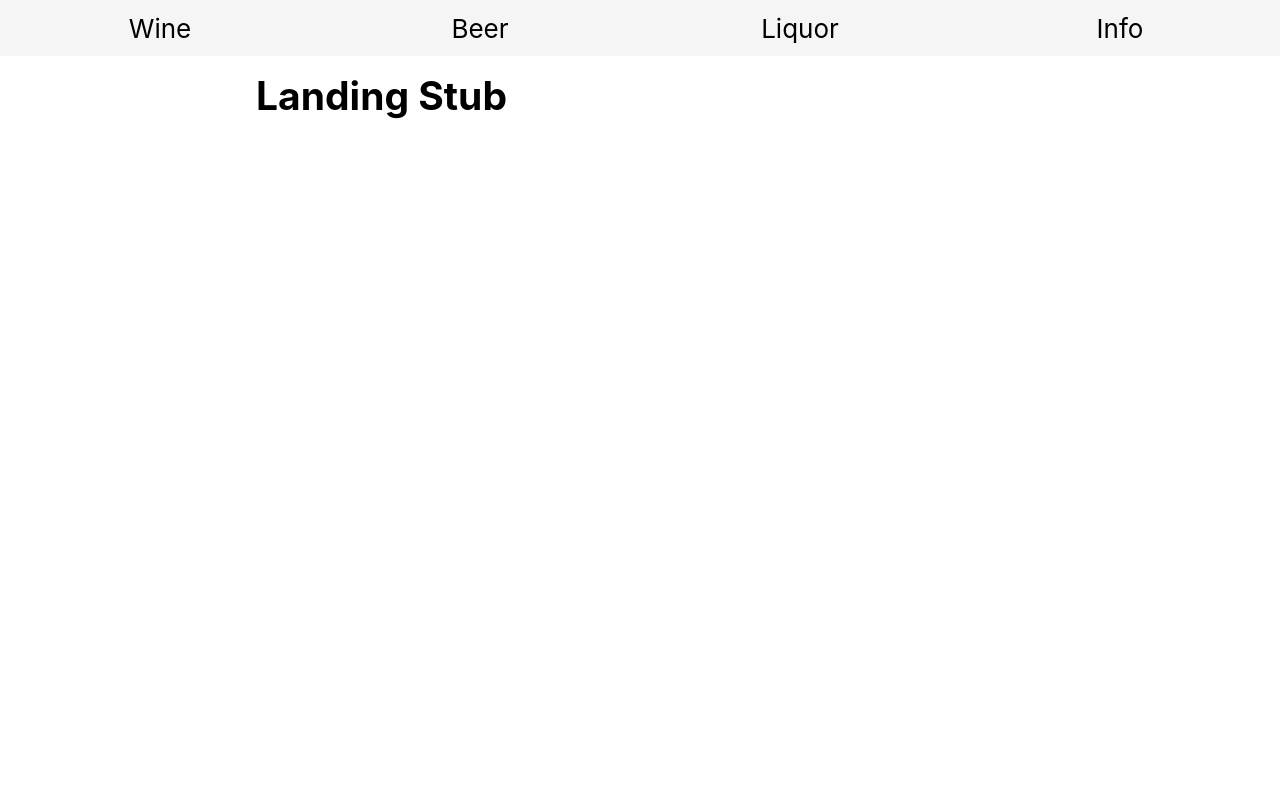
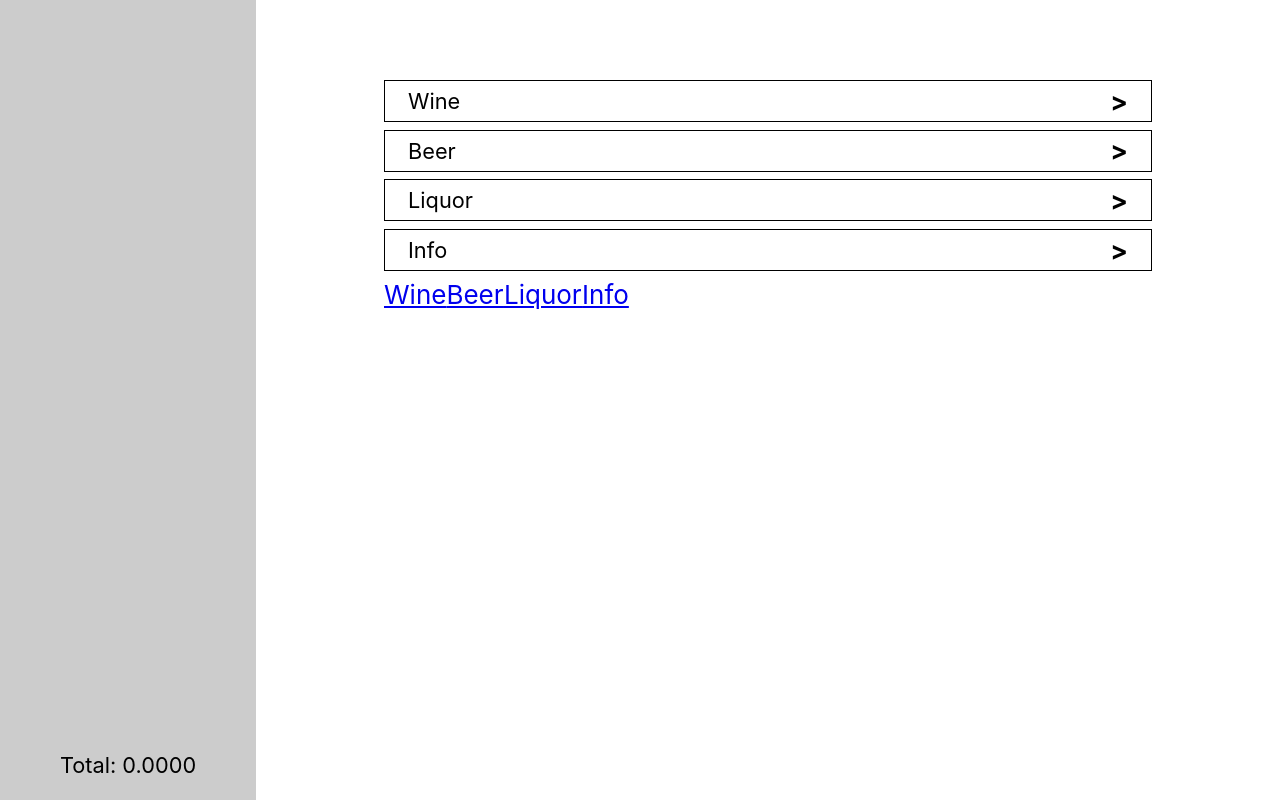
Before and after one commit to TLBdev/alcoholcontentcalculator, a React (Create React App) app: page / in a window 1280 px wide. Built offline with nearby package versions, Linux system fonts and the light colour scheme.

Commit message:
cart added

```diff
--- a/src/App.css
+++ b/src/App.css
@@ -9,17 +9,24 @@
   pointer-events: none;
 }
 
-@media (prefers-reduced-motion: no-preference) {
-  .App-logo {
-    animation: App-logo-spin infinite 20s linear;
-  }
+
+.App-header-one {
+
+  max-height: 100vh;
+  width: 100vw;
+  display: flex;
+  flex-direction: row;
+  align-items: center;
+  justify-content: center;
+  font-size: calc(10px + 2vmin);
+  color: black;
 }
-
 .App-header {
 
   max-height: 100vh;
+  width: 80vw;
   display: flex;
-  flex-direction: column;
+  flex-direction: row;
   align-items: center;
   justify-content: center;
   font-size: calc(10px + 2vmin);
@@ -73,13 +80,41 @@ nav {
   border-bottom: 2px solid black;
 }
 
+.sideBar{
+  display: flex;
+  background-color: rgba(0,0,0,.2);
+  height: 100vh;
+  max-height: 100vw;
+  width: 20vw;
+  text-align: center;
+
+  flex-direction: column;
+  justify-content: space-between;
+}
+
+.cartList{
+  height: 90vw;
+  max-height: 90vw;
+  display: flex;
+  overflow: scroll;
+  flex-direction: column;
+}
+
+.cartItem{
+  width: 100%;
+  display: flex;
+  flex-direction: row;
+  justify-content: space-between;
+  cursor: pointer;
+}
+
 .infoCont{
   height: 80vh;
   width: 60vw
 }
 
 section {
-  padding-top: 5vh;
+
   height: 80vh;
   width: 60vw;
 }
@@ -122,7 +157,8 @@ h3 {
   padding-right: 3%;
   text-align: left;
   margin-bottom: 1%;
-  height: 5vh
+  height: 5vh;
+  cursor: pointer;
 }
 
 p{
--- a/src/App.js
+++ b/src/App.js
@@ -5,8 +5,8 @@ import Beer from './components/Beer'
 import Wine from './components/Wine'
 import HardLiquor from './components/HardLiquor'
 import Info from './components/Info'
-import NavBar from './components/NavBar'
 import Main from './components/Main'
+import Cart from "./components/Cart"
 
 
 function App() {
@@ -35,16 +35,24 @@ function App() {
     }
   })
 
+  const [cart, setCart] = useState({
+    list: [],
+    total: 0,
+    idTicker: 0
+  })
+
   return (
-    <div className="App-header">
-      <NavBar setValues={setValues} />
-      <Switch>
-        <Route exact path='/'><Main /></Route>
-        <Route path='/beer'><Beer values={values} setValues={setValues} /></Route>
-        <Route path='/wine'><Wine values={values} setValues={setValues} /></Route>
-        <Route path='/liquor'><HardLiquor values={values} setValues={setValues} /></Route>
-        <Route path='/info'><Info /></Route>
-      </Switch>
+    <div className="App-header-one">
+      <Cart cart={cart} setCart={setCart} />
+      <div>
+        <Switch>
+          <Route exact path='/'><Main cart={cart} setCart={setCart} values={values} setValues={setValues} /></Route>
+          <Route path='/beer'><Beer values={values} setValues={setValues} cart={cart} setCart={setCart} /></Route>
+          <Route path='/wine'><Wine values={values} setValues={setValues} cart={cart} setCart={setCart} /></Route>
+          <Route path='/liquor'><HardLiquor values={values} setValues={setValues} cart={cart} setCart={setCart} /></Route>
+          <Route path='/info'><Info /></Route>
+        </Switch>
+      </div>
     </div>
   );
 }
--- a/src/components/Beer.js
+++ b/src/components/Beer.js
@@ -14,9 +14,9 @@ function Beer(props) {
 
             <Switch>
                 <Route exact path='/beer'><Beverage setValues={props.setValues} values={props.values} /></Route>
-                <Route path='/beer/amount'><Number setValues={props.setValues} values={props.values} /></Route>
+                <Route path='/beer/amount'><Number setValues={props.setValues} values={props.values} cart={props.cart} setCart={props.setCart} /></Route>
                 <Route path='/beer/container'><Container setValues={props.setValues} values={props.values} /></Route>
-                <Route path='/beer/result'><Results setValues={props.setValues} values={props.values} /></Route>
+                <Route path='/beer/result'><Results setValues={props.setValues} values={props.values} cart={props.cart} setCart={props.setCart} /></Route>
             </Switch>
 
         </div>
--- /dev/null
+++ b/src/components/Cart.js
@@ -0,0 +1,36 @@
+import React from 'react'
+import '../App.css';
+
+function Cart(props) {
+    function handleDelete(e) {
+        console.log(e.target.attributes.name.value)
+        let newlist = []
+        let del = {}
+        props.cart.list.forEach((i) => {
+            console.log(i)
+            if (i.id === parseInt(e.target.attributes.name.value)) {
+                del = i
+            } else {
+                newlist.push(i)
+            }
+        })
+
+        props.setCart({
+            ...props.cart,
+            list: newlist,
+            total: props.cart.total - (del.total / 18)
+        })
+    }
+    return (
+        <div className='sideBar'>
+            <div className='cartList' >
+                {props.cart.list.map((e) => { return (<div key={e.id} className="cartItem"><p>{`${e.drinkType} :  ${(e.total / 18).toFixed(4)}`}</p> <p onClick={handleDelete} name={parseInt(e.id)} >X </p></div>) })}
+            </div>
+            <div>
+                <p>{`Total: ${props.cart.total.toFixed(4)}`}</p>
+            </div>
+        </div>
+    )
+}
+
+export default Cart
--- a/src/components/HardLiquor.js
+++ b/src/components/HardLiquor.js
@@ -13,8 +13,8 @@ function HardLiquor(props) {
             <Switch>
                 <Route exact path='/liquor'><DrinkType setValues={props.setValues} values={props.values} /></Route>
                 <Route path='/liquor/container'><Container setValues={props.setValues} values={props.values} /></Route>
-                <Route path='/liquor/amount'><Amount setValues={props.setValues} values={props.values} /></Route>
-                <Route path='/liquor/result'><Results values={props.values} /></Route>
+                <Route path='/liquor/amount'><Amount setValues={props.setValues} values={props.values} cart={props.cart} setCart={props.setCart} /></Route>
+                <Route path='/liquor/result'><Results setValues={props.setValues} values={props.values} cart={props.cart} setCart={props.setCart} /></Route>
             </Switch>
 
         </div>
--- a/src/components/Main.js
+++ b/src/components/Main.js
@@ -1,14 +1,72 @@
 import React from 'react'
 import '../App.css';
+import { Link, useHistory } from 'react-router-dom';
 
-function Info() {
+function Main(props) {
+
+    const history = useHistory()
+
+
+
+    const reset = (e) => {
+
+        props.setValues({
+            drinkType: e.currentTarget.attributes.id.value,
+            abv: 0,
+            container: 0,
+            amount: "",
+            total: 0,
+            glass: false,
+            professional: false,
+            home: false,
+            draft: false,
+            slideCounter: 0,
+            actionCode: {
+                bevType: "00",
+                contType: "00",
+                glass: "NA",
+                professional: "NA",
+                home: "NA",
+                draft: "NA",
+                amount: "00"
+            }
+        })
+
+    }
+
+    const handleClick = (e) => {
+        reset(e)
+        history.push(`/${e.currentTarget.attributes.name.value}`)
+    }
+
     return (
-        <div className='infoCont'>
+
+
+        <div className='App-header'>
             <section>
-                <h1>Landing Stub</h1>
+                <div className='buttonDiv' id="Wine" name="wine" onClick={handleClick} >
+                    <p>Wine</p>
+                    <h4>{'>'}</h4>
+                </div>
+                <div className='buttonDiv' id="Beer" name="beer" onClick={handleClick} >
+                    <p>Beer</p>
+                    <h4>{'>'}</h4>
+                </div>
+                <div className="buttonDiv" id="Liquor" name="beer" onClick={handleClick} >
+                    <p>Liquor</p>
+                    <h4>{'>'}</h4>
+                </div>
+                <div className='buttonDiv' id="Info" name="beer" onClick={handleClick} >
+                    <p>Info</p>
+                    <h4>{'>'}</h4>
+                </div>
+                <Link to='/wine' name="Wine" onClick={reset} >Wine</Link>
+                <Link to='/beer' name="Beer" onClick={reset} >Beer</Link>
+                <Link to='/liquor' name="Liquor" onClick={reset} >Liquor</Link>
+                <Link to='/info' >Info</Link>
             </section>
         </div>
     )
 }
 
-export default Info
+export default Main
--- a/src/components/Wine.js
+++ b/src/components/Wine.js
@@ -11,10 +11,10 @@ function Wine(props) {
     return (
         <div className="App-header">
             <Switch>
-                <Route path='/wine/amount'><Amount setValues={props.setValues} values={props.values} /> </Route>
+                <Route path='/wine/amount'><Amount setValues={props.setValues} values={props.values} cart={props.cart} setCart={props.setCart} /> </Route>
                 <Route exact path='/wine'><Container setValues={props.setValues} values={props.values} /></Route>
                 <Route path='/wine/location'><PouredBy setValues={props.setValues} values={props.values} /> </Route>
-                <Route path='/wine/result'><Results setValues={props.setValues} values={props.values} /></Route>
+                <Route path='/wine/result'><Results setValues={props.setValues} values={props.values} cart={props.cart} setCart={props.setCart} /></Route>
             </Switch>
 
         </div>
--- a/src/components/wineComponents/Amount.js
+++ b/src/components/wineComponents/Amount.js
@@ -17,9 +17,10 @@ function Amount(props) {
             }
         )
 
+
     }
 
-    function handleSubmit(e) {
+    function handleSubmit() {
         props.setValues(
             {
                 ...props.values,
```
Also changed, not shown: src/components/beerComponents/Results.js (+19 -0 lines), src/components/liquorComponents/Results.js (+19 -0 lines), src/components/wineComponents/Results.js (+19 -0 lines).
